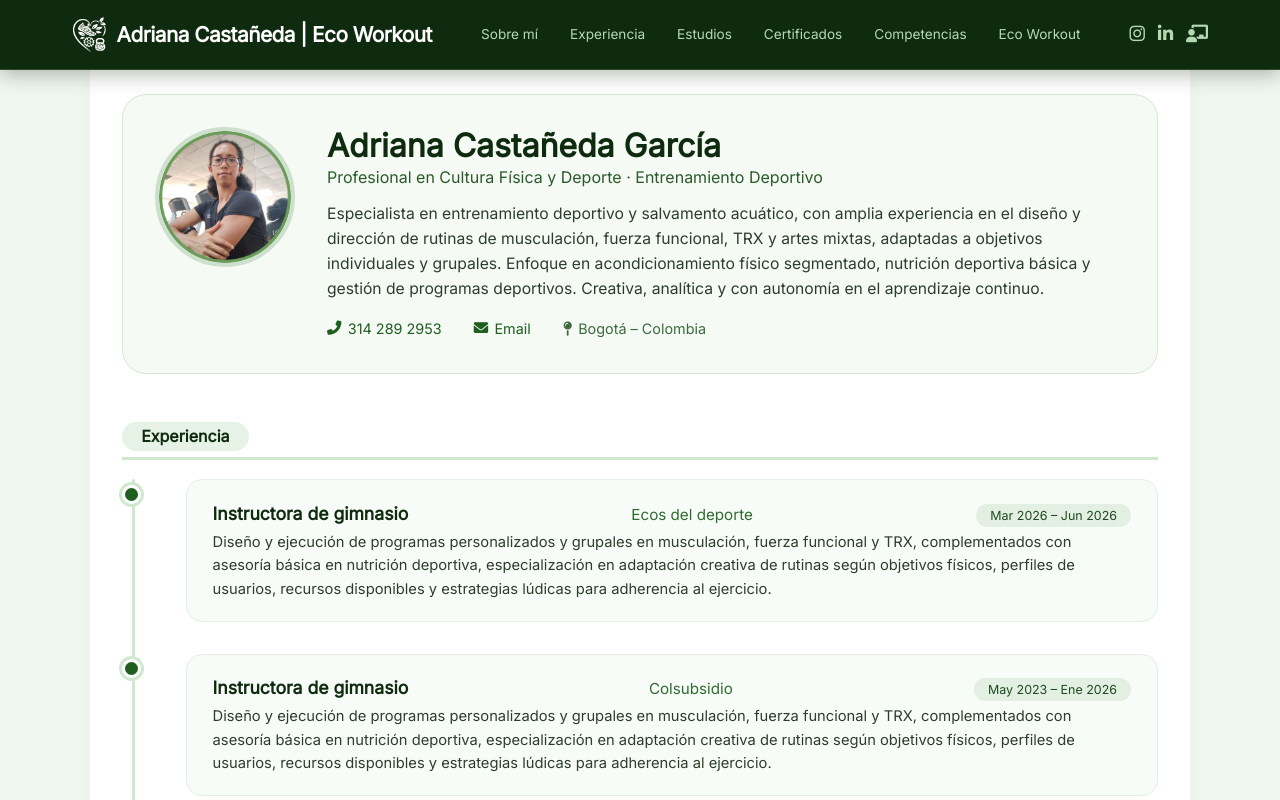
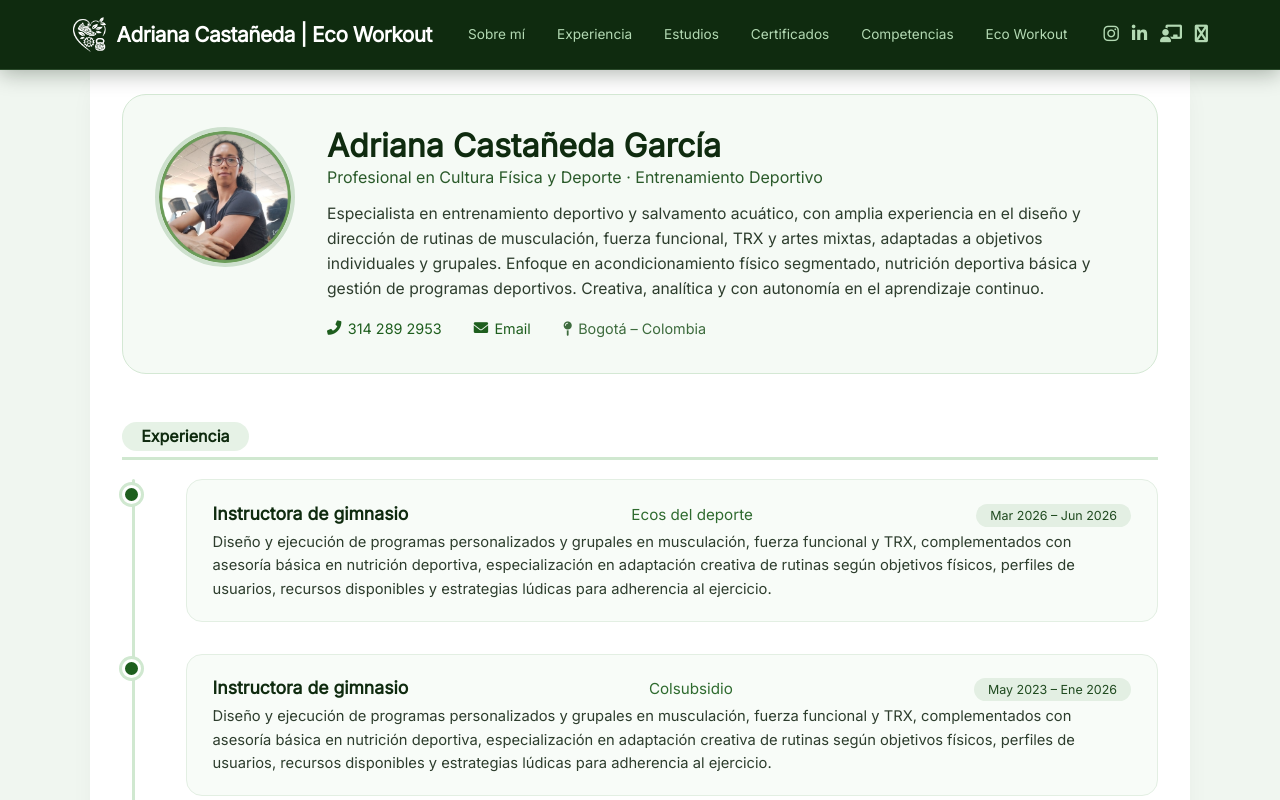
Before and after one commit to mario-acosta-automation/Eco-Workout-Training, a plain HTML site: page index.html in a window 1280 px wide. Shown: the top 800 px of the page. Drawn offline with Linux system fonts and the light colour scheme; no server answers; files whose address does not match are found by name.

Commit message:
Update index.html

```diff
--- a/index.html
+++ b/index.html
@@ -56,6 +56,9 @@
                     </a>
                     <a href="https://www.superprof.co/entrena-conmigo-personaliza-tus-objetivos-fortalece-tonifica-transforma-cuerpo-disfrutando-cada-entrenamiento.html" target="_blank" aria-label="Superprof">
                         <i class="fas fa-chalkboard-teacher"></i>
+                    </a>
+                    <a href="https://www.youtube.com/@ecoworkouttraining1003" target="_blank" aria-label="YouTube">
+                        <i class="fas fa-youtube"></i>
                     </a>
                 </div>
                 <!-- Botón hamburguesa (solo visible en móvil) -->
```
